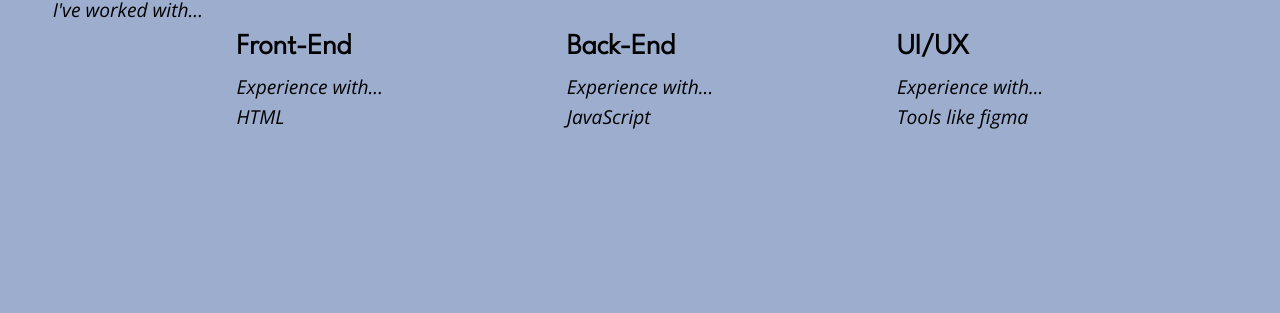
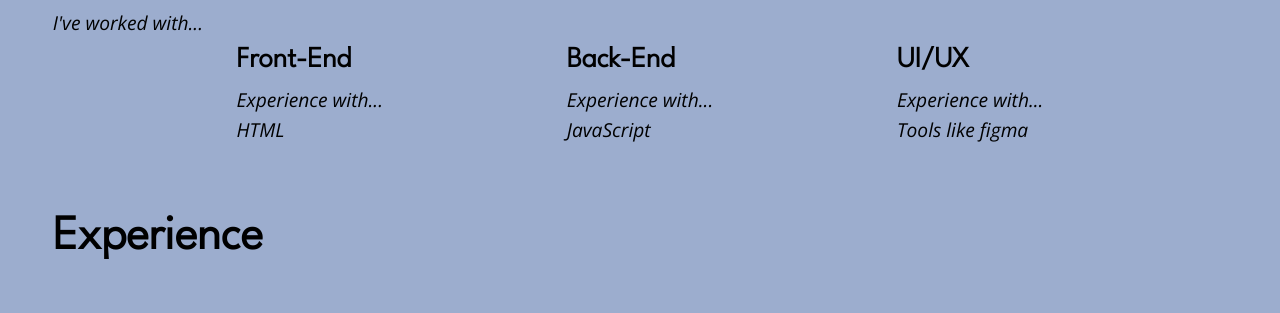
Before and after one commit to Phillip48/React-Portfolio-V2, a React app in the folder my-app/: page / in a window 1280 px wide. Shown: the part 595-908 px from the top of the page. Before the commit the page ends 800 px from the top, so only its background shows below. Built offline with nearby package versions, Linux system fonts and the light colour scheme.

Commit message:
Added folders to be more organized and fixed img pathing

```diff
--- a/my-app/package.json
+++ b/my-app/package.json
@@ -3,6 +3,9 @@
   "version": "0.1.0",
   "private": true,
   "dependencies": {
+    "@emotion/react": "^11.9.0",
+    "@emotion/styled": "^11.8.1",
+    "@mui/material": "^5.8.1",
     "@testing-library/jest-dom": "^5.16.4",
     "@testing-library/react": "^13.3.0",
     "@testing-library/user-event": "^13.5.0",
--- a/my-app/src/app/App.js
+++ b/my-app/src/app/App.js
@@ -1,8 +1,9 @@
 
 import './App.css';
-import Navbar from '../components/Navbar.js';
-import AboutMe from '../components/AboutMe';
+import Navbar from '../components/navbar/Navbar.js';
+import AboutMe from '../components/about me/AboutMe';
 import Technologies from '../components/technologies/Technologies';
+import Experience from '../components/experience/Experience';
 
 function App() {
   return (
@@ -10,6 +11,7 @@ function App() {
       <Navbar />
       <AboutMe />
       <Technologies />
+      <Experience />
     </main>
 
   );
--- a/my-app/src/components/AboutMe.js
+++ b/my-app/src/components/about me/AboutMe.js
@@ -1,7 +1,7 @@
 import React from 'react';
 import './AboutMe.css';
 // import peronsalLogo from '../image/Myproject.png';
-import peronsalLogo2 from '../image/P-logos_black.png';
+import peronsalLogo2 from '/Users/phill/OneDrive/Documents/Peronsal Project coding/React-Portfolio-V2/my-app/src/image/P-logos_black.png';
 // import BgAnimation from '../components/BackgroundAnimation';
 
 const Navbar = () => {
--- /dev/null
+++ b/my-app/src/components/experience/Experience.css
@@ -0,0 +1,15 @@
+@import url('https://fonts.googleapis.com/css2?family=League+Spartan:wght@300&display=swap');
+@import url('https://fonts.googleapis.com/css2?family=League+Spartan:wght@300&family=Open+Sans:ital,wght@1,300&display=swap');
+
+*{
+    box-sizing: border-box;
+}
+
+/*  Establish variables */
+/* :root{
+
+} */
+
+.holds-experience-section{
+    margin: 3.3rem;
+}
--- /dev/null
+++ b/my-app/src/components/experience/Experience.js
@@ -0,0 +1,15 @@
+import React from 'react';
+import './Experience.css';
+
+
+
+
+const Experience = () => {
+    return (
+        <section className='holds-experience-section'>
+            <h1 className='intro-big'>Experience</h1>
+        </section>
+    )
+}
+
+export default Experience;
--- a/my-app/src/components/Navbar.css
+++ b/my-app/src/components/navbar/Navbar.css
@@ -56,4 +56,14 @@ a:active {
 
 .element-in-navbar{
     padding: .5rem;
+    font-family: 'League Spartan', sans-serif;
+    font-size: 1.3em;
 }
+
+/* To use with whatever part of the page the user is on. It will get highlighted in the navbar */
+/* .foractive-underNavbar{
+    background-color: white;
+    width: 100%;
+    height: 10px;
+    margin-top: 0;
+} */
```
Also changed, not shown: my-app/src/components/navbar/Navbar.js (renamed from my-app/src/components/Navbar.js, +5 -2 lines), my-app/src/components/about me/AboutMe.css (renamed from my-app/src/components/AboutMe.css), my-app/src/components/resume/Resume.css (added), my-app/src/components/resume/Resume.js (added), 1 other file.
